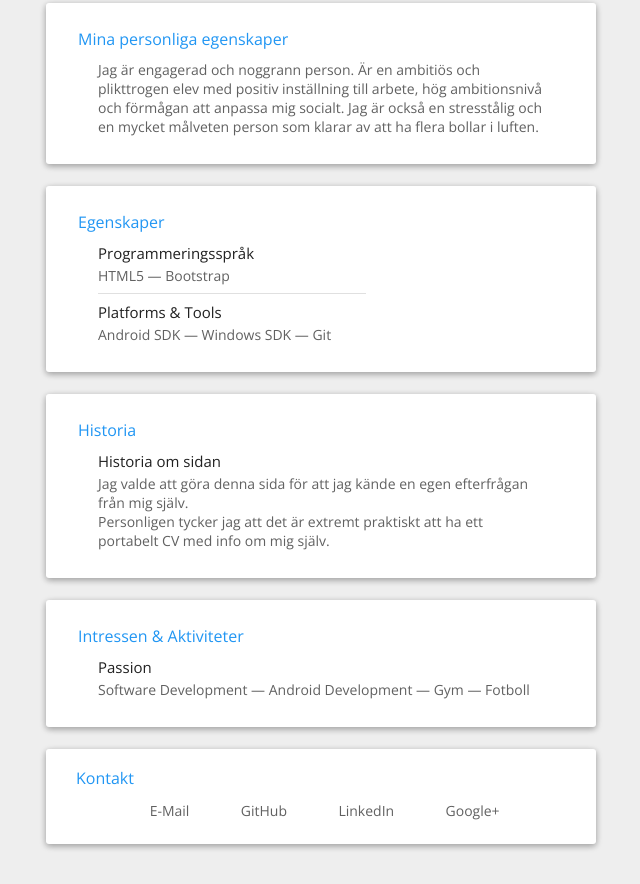
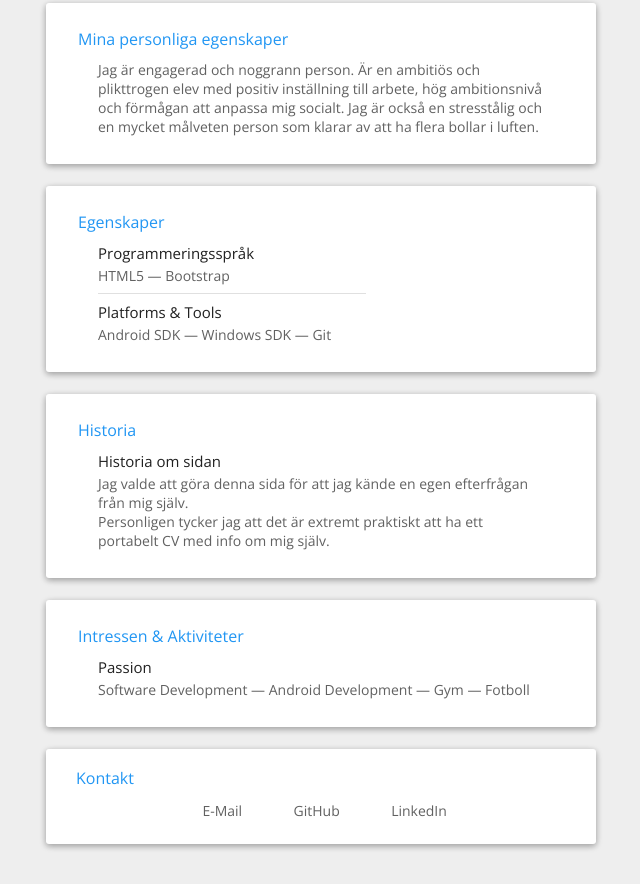
Before and after one commit to alial04/webprogramering1.github.io, a plain HTML site: page index.html in a window 1280 px wide. Shown: the part 1120-2004 px from the top of the page, without its empty margins (319-959 px from the left). Drawn offline with nearby package versions, Linux system fonts and the light colour scheme.

Commit message:
Removing google+ bcz it do not exist anymore

```diff
--- a/index.html
+++ b/index.html
@@ -125,7 +125,6 @@
                                 <div class="contacts"><a href="" data-email="alasadi56 gmail com" class="email obfuscated"><i class="fa fa-envelope"></i>&nbsp; E-Mail</a></div>
                                 <div class="contacts"><a href="https://github.com/alial04" target="_blank"><i class="fa fa-github"></i>&nbsp; GitHub</a></div>
                                 <div class="contacts"><a href="https://www.linkedin.com/in/ali-a-077b6311b/" target="_blank"><i class="fa fa-linkedin-square"></i>&nbsp; LinkedIn</a></div>
-                                <div class="contacts"><a href="https://plus.google.com/u/0/106448311005630931790" target="_blank"><i class="fa fa-google-plus"></i>&nbsp; Google+</a></div>
                             </div>
                         </section>
                     </div>
```
